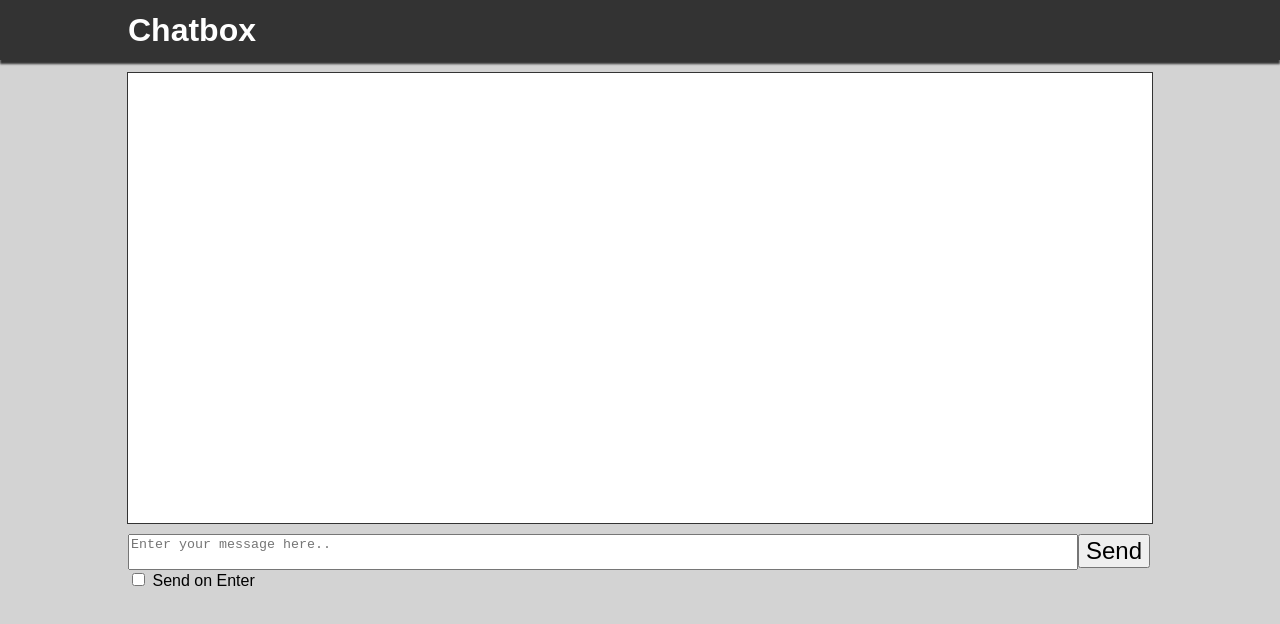
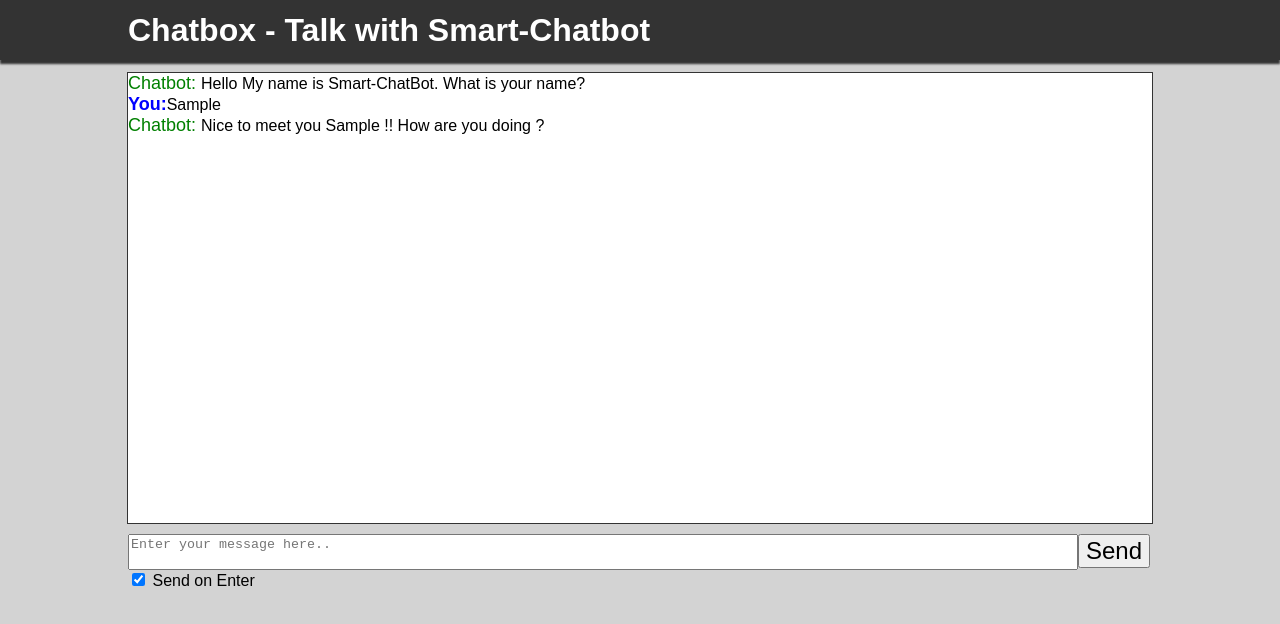
Before and after one commit to aasthasmile/jQuery-chatbox, a plain HTML site: page index.html in a window 1280 px wide. Both pictures are taken after typing "Sample" into the empty fields and a click on the button "Send". Drawn offline with nearby package versions, Linux system fonts and the light colour scheme.

Commit message:
Implented changes
Added features lilke jQuery animations usig fadeIn ,delays etc ,
maintaining hostory of chats!

```diff
--- a/index.html
+++ b/index.html
@@ -3,10 +3,46 @@
 <title> jQuery Chatbox</title>
 <script src="https://ajax.googleapis.com/ajax/libs/jquery/3.1.1/jquery.min.js">
 </script>
-<script>
+<script type="text/javascript">
+
+var username="";
+
+function send_message(message){
+
+	var prevState=$("#container").html();
+
+	console.log(prevState.length);
+
+	if(prevState.length > 3){
+		prevState = prevState+"<br>";
+		}
+
+	$("#container").html(prevState +"<span class ='original_message'>"+"<span class='bot'>Chatbot: </span>" + message +"</span>");
+	$(".original_message").hide();
+	$(".original_message").delay(600).fadeIn();
+	$(".original_message").removeClass("original_message");
+}
+
+function get_username(){
+	send_message("Hello My name is Smart-ChatBot. What is your name? ");
+}
+function ai(message){
+	if(username.length<3){
+		username=message;
+		send_message("Nice to meet you "+username+" !! How are you doing ?");
+	}
+
+	if(message.toLowerCase().indexOf("how are you")>=0){
+		send_message("Thanks,I am good!");
+	}
+
+}
+
 $(document).ready(function(){
 
-		$("#textbox").keypress(function(event){
+	get_username();
+
+	$("#textbox").keypress(function(event){
 			//13 means user pressed Enter Key.13 is Ascii code
 			if(event.which==13) {
 				if( $("#enter").prop("checked")){
@@ -19,10 +55,30 @@ $(document).ready(function(){
 
 		//clicking on Send button
 		$("#send").click(function(){
+			var userName="<span class='username'>You:</span>";
+			var userMessage= $("#textbox").val();
+
 			$("#textbox").val("");
+
+			var prevState=$("#container").html();
+
+			console.log(prevState.length);
+
+			if(prevState.length > 6){
+				prevState=prevState+"<br>";
+			}
+
+
+			$("#container").html(prevState+userName+ userMessage);
+
+			$("#container").scrollTop($("#container").prop("scrollHeight"));
+
+			ai(userMessage);
+
 		});
 
 	});
+
 </script>
 <style type="text/css">
 body{
@@ -44,11 +100,12 @@ body{
 }
 #container{
 	width:1024px;
-	min-height: 450px;
+	height: 450px;
 	margin:0px auto;
 	margin-top: 12px;
 	background-color: white;
 	border:1px solid #333;
+	overflow: scroll;
 }
 #controls{
 	width:1024px;
@@ -66,13 +123,25 @@ textarea{
 	margin-top: 10px;
 	position: absolute;
 }
+.username{
+	font-size: 18px;
+	color:blue;
+	font-weight: bold;
+
+}
+.bot{
+	font-size: 18px;
+	color:green;
+	font-style: bold;
+
+}
 </style>
 </head>
 
 <body>
 
 <div id="header">
-   <h1> Chatbox </h1>
+   <h1> Chatbox - Talk with Smart-Chatbot </h1>
 </div>
 <div id="container">
 </div>
@@ -81,7 +150,7 @@ textarea{
 <textarea id="textbox" placeholder="Enter your message here.."></textarea>
 <button id="send">Send</button>
 <br>
-<input type="checkbox" id="enter"/>
+<input type="checkbox" checked="" id="enter"/>
 <label>Send on Enter</label>
 </div>
 
```
